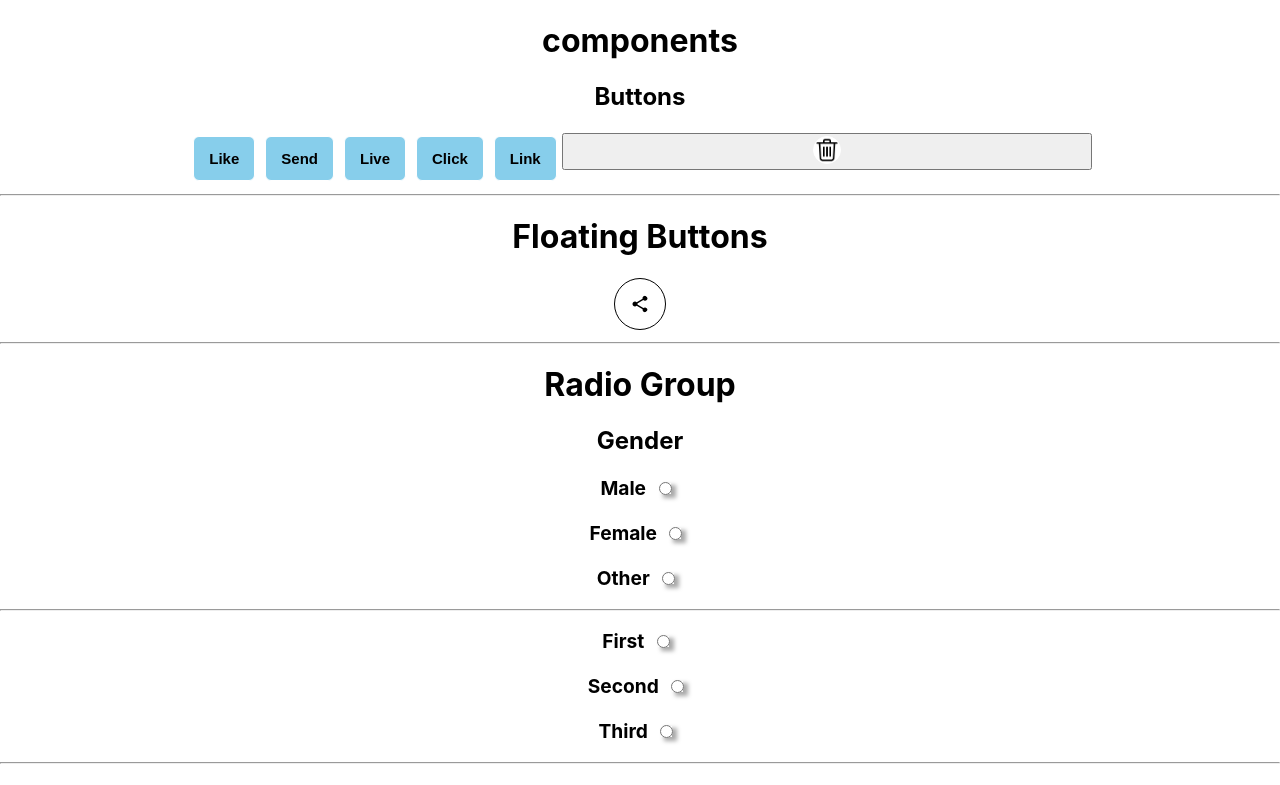
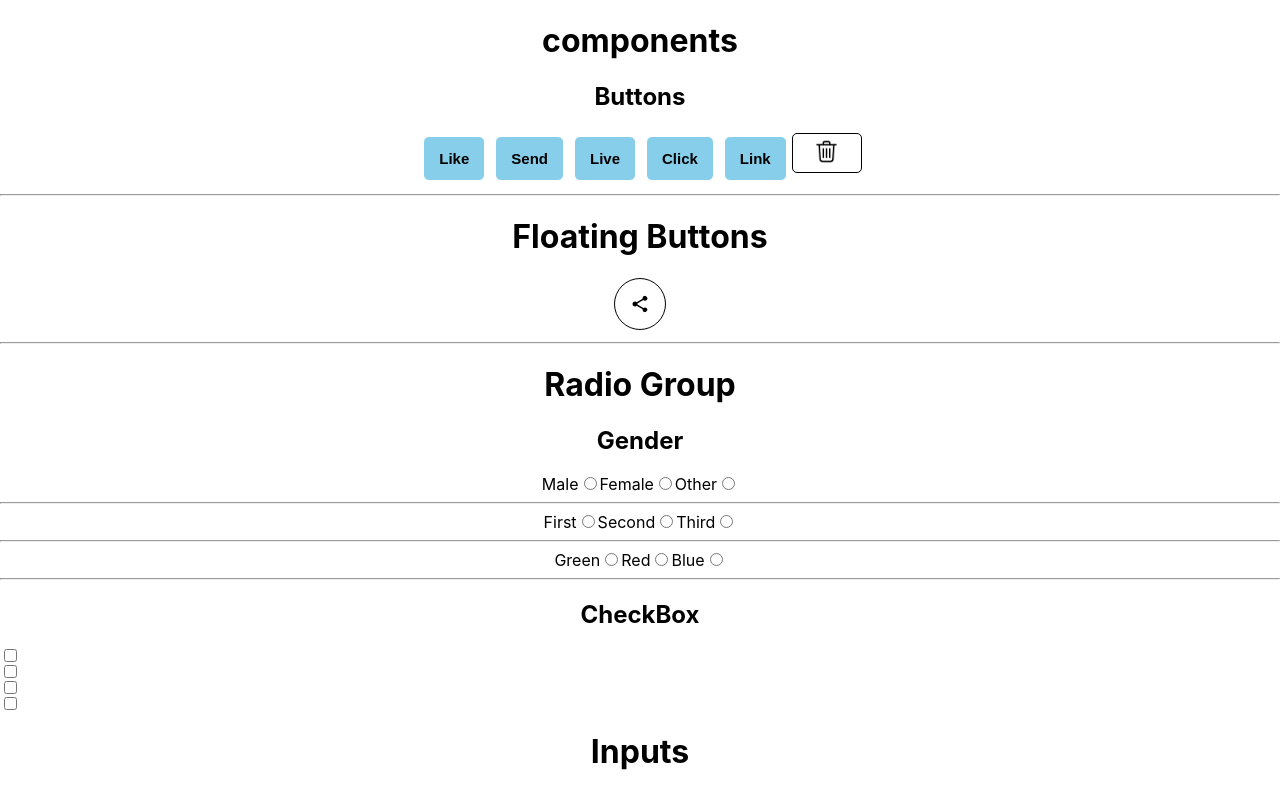
Before and after one commit to parvejg/component-library-321, a React (Create React App) app: page / in a window 1280 px wide. Shown: the top 785 px of the page. Built offline with nearby package versions, Linux system fonts and the light colour scheme.

Commit message:
delete btn complete

```diff
--- a/src/App.css
+++ b/src/App.css
@@ -55,32 +55,31 @@ transform: translateY(6px);
 }
 
 .DeleteBtn{
-  width: 5%;
+  width: 70px;
+  height: 40px;
   background-color: white;
-  color: black;
-  border-radius: 1rem;
-  border: solid white 1px;
-  border-radius: 2rem;
+  border-radius: 5px;
+  border: solid black 1px;
 }
 .DeleteBtn:active{
+  transform: translateY(2px);
+
+  }
+
+/* .DeleteBtn:active{
 background-color: white;
 transform: translateY(2px);
-}
-.radioGrp{
-  font-size: larger;
-  margin: 1rem;
-display: block;
-}
-label{
-  font-size: larger;
-  font-weight: bold;
+} */
+.DeleteBtnImg{
+  width: 25px
+
 }
 #checkBox{
   display: flex;
   font-size: 20px;
   font-weight: bold;
 }
-input{
+/* input{
   transition-duration: 0.4s;
   background-color: hsl(160, 27%, 94%);
   padding: 6px;
@@ -91,7 +90,7 @@ input{
   border: solid whitesmoke 1px;
   box-shadow: 4px 3px 4px darkgrey;
 
-}
+} */
 #floatingBtn{
   padding: 15px;
 	width: 20px;
--- a/src/App.js
+++ b/src/App.js
@@ -27,17 +27,17 @@ function App() {
  <h1>Radio Group</h1>
  <>
 <h2>Gender</h2>
-  <RadioGrp type="radio" name="Male" value="Male" className="radioGrp" />
- <RadioGrp type="radio" name="Female" value="Female"  className="radioGrp"/>
- <RadioGrp type="radio" name="Other"  value="Other" className="radioGrp"/>
+  <RadioGrp type="radio" name="Male" value="Male"  />
+ <RadioGrp type="radio" name="Female" value="Female"  />
+ <RadioGrp type="radio" name="Other"  value="Other" />
  <hr/>
- <RadioGrp type="radio" name="First" value="1" className="radioGrp" />
- <RadioGrp type="radio" name="Second" value="2"  className="radioGrp"/>
- <RadioGrp type="radio" name="Third"  value="3" className="radioGrp"/>
+ <RadioGrp type="radio" name="First" value="1"  />
+ <RadioGrp type="radio" name="Second" value="2"  />
+ <RadioGrp type="radio" name="Third"  value="3" />
 <hr/>
-<RadioGrp type="radio" name="Green" value="green" className="radioGrp" />
- <RadioGrp type="radio" name="Red" value="red"  className="radioGrp"/>
- <RadioGrp type="radio" name="Blue"  value="blue" className="radioGrp"/>
+<RadioGrp type="radio" name="Green" value="green"  />
+ <RadioGrp type="radio" name="Red" value="red"  />
+ <RadioGrp type="radio" name="Blue"  value="blue" />
  </>
  <hr/>
  <h2>CheckBox</h2>
@@ -45,7 +45,6 @@ function App() {
  <CheckBox />
  <CheckBox />
  <CheckBox />
-
  <>
 <h1>Inputs</h1>
  <Inputs type="Text"   placeholder="Enter your  First Name" />
--- a/src/components/button.js
+++ b/src/components/button.js
@@ -7,13 +7,13 @@ const  Buttoncomponent =(props)=>{
 const DeleteBtn =(props) =>{
     const { src} = props
     return (
-        <button   src={src} ><img  className="DeleteBtn"src={src}/></button>
+        <button className="DeleteBtn" ><img  className="DeleteBtnImg" src={src}/></button>
     )
 }
 const RadioGrp =(props)=>{
-    const {name, type, value, className} = props
-    return (<>
-       <label  className={className} >{name} <input value={value} type={type} name="gender" /></label>
-       </> )
+    const {name, type} = props
+    return (
+       <label  >{name}<input type={type} name="gender" /></label>
+        )
 }
 export    {Buttoncomponent,RadioGrp, DeleteBtn};
```
